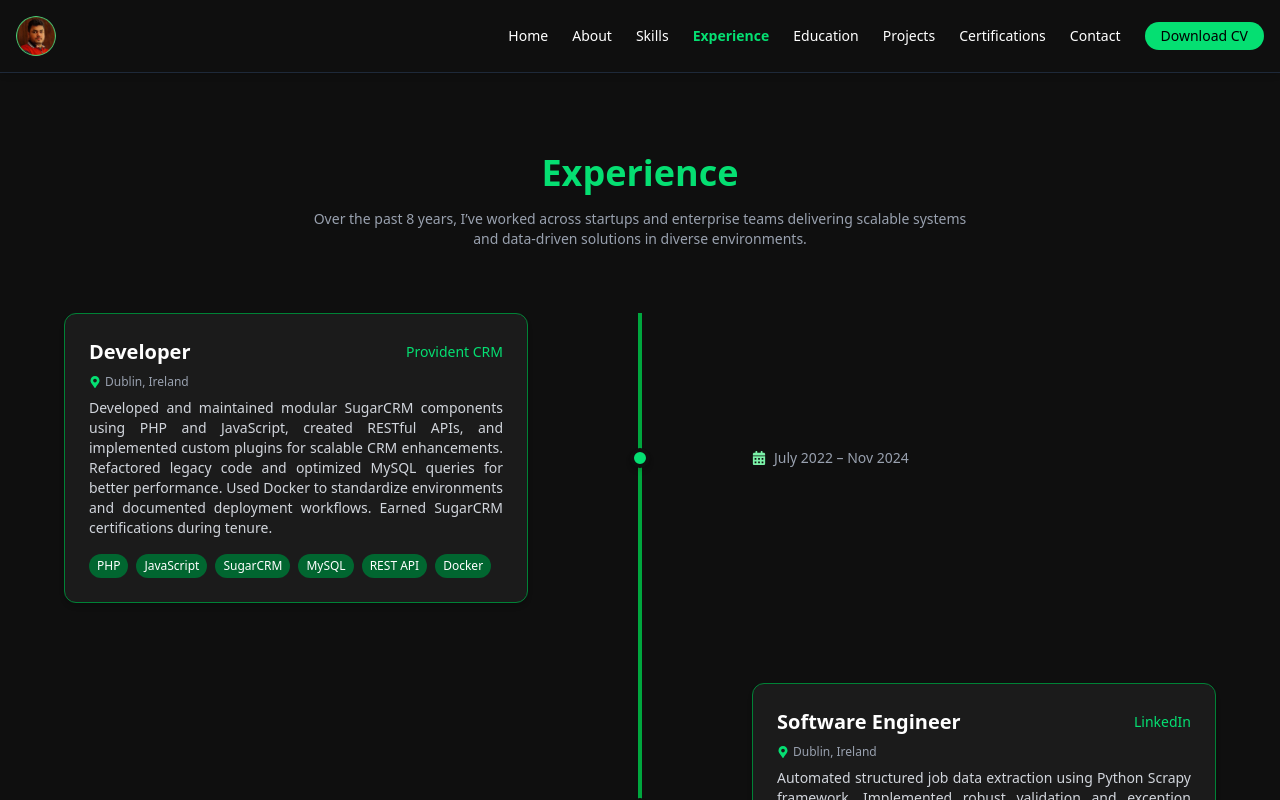
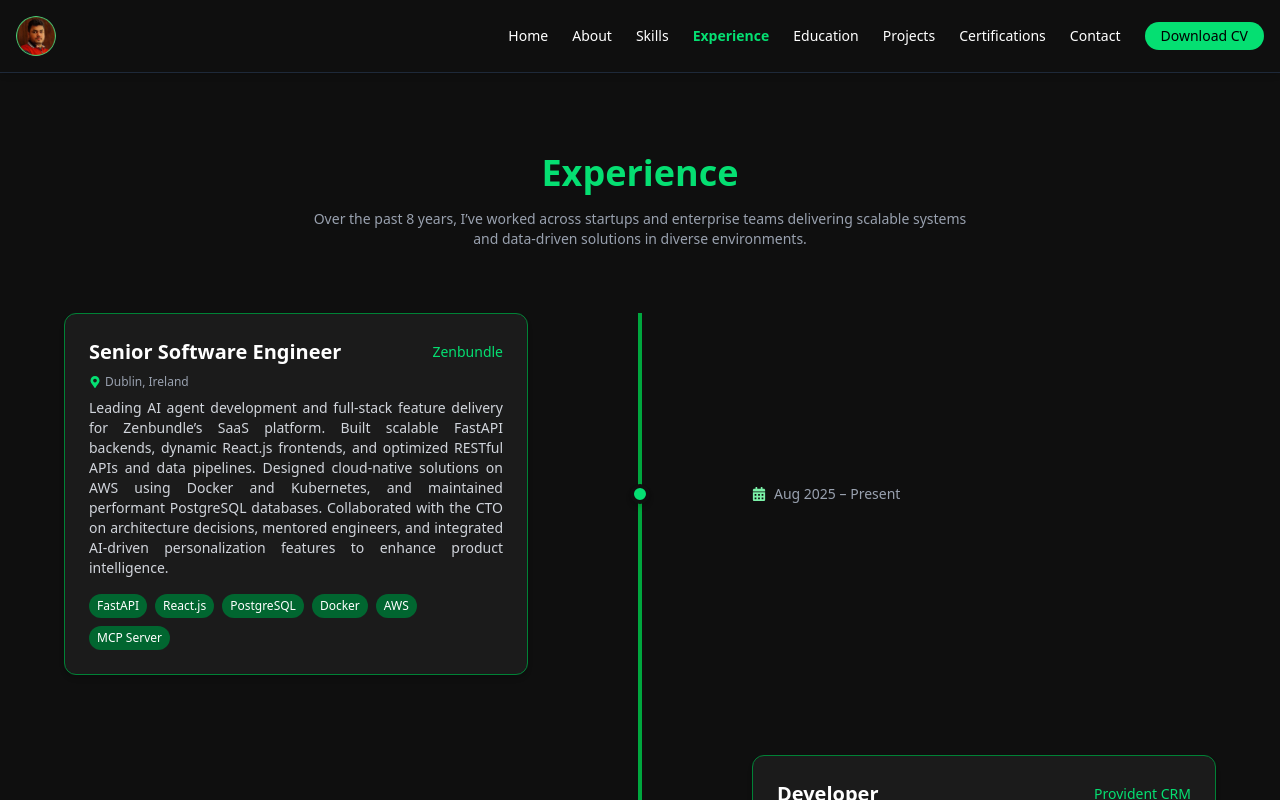
Before and after one commit to yrohit1295/portoflio, a React (Vite) app: page /experience in a window 1280 px wide. Shown: the top 800 px of the page. Built offline with nearby package versions, Linux system fonts and the light colour scheme.

Commit message:
Updated experienceData.js

```diff
--- a/src/data/experienceData.js
+++ b/src/data/experienceData.js
@@ -1,4 +1,13 @@
 export const experiences = [
+    {
+        company: "Zenbundle",
+        role: "Senior Software Engineer",
+        period: "Aug 2025 – Present",
+        location: "Dublin, Ireland",
+        description:
+            "Leading AI agent development and full-stack feature delivery for Zenbundle’s SaaS platform. Built scalable FastAPI backends, dynamic React.js frontends, and optimized RESTful APIs and data pipelines. Designed cloud-native solutions on AWS using Docker and Kubernetes, and maintained performant PostgreSQL databases. Collaborated with the CTO on architecture decisions, mentored engineers, and integrated AI-driven personalization features to enhance product intelligence.",
+        techStack: ["FastAPI", "React.js", "PostgreSQL", "Docker", "AWS", "MCP Server"]
+    },
     {
         company: "Provident CRM",
         role: "Developer",
```
